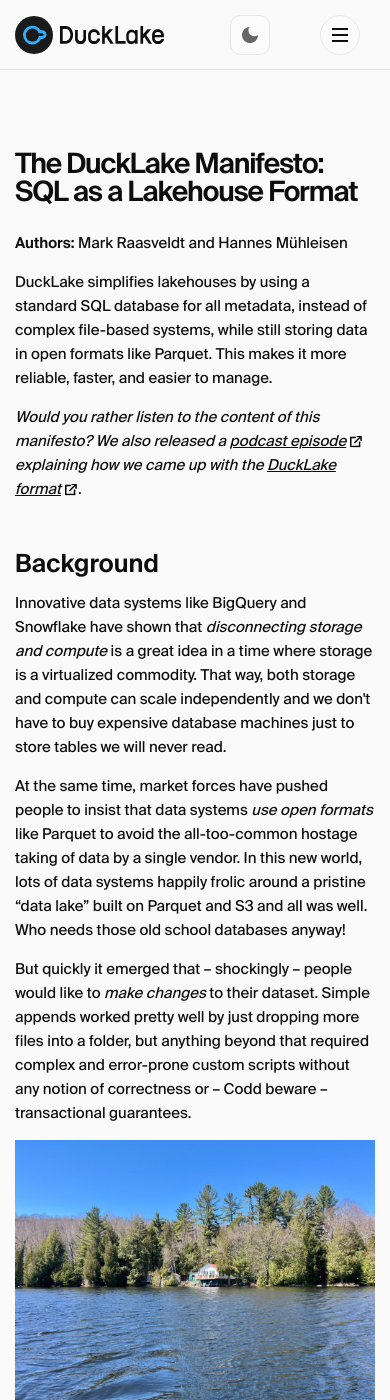
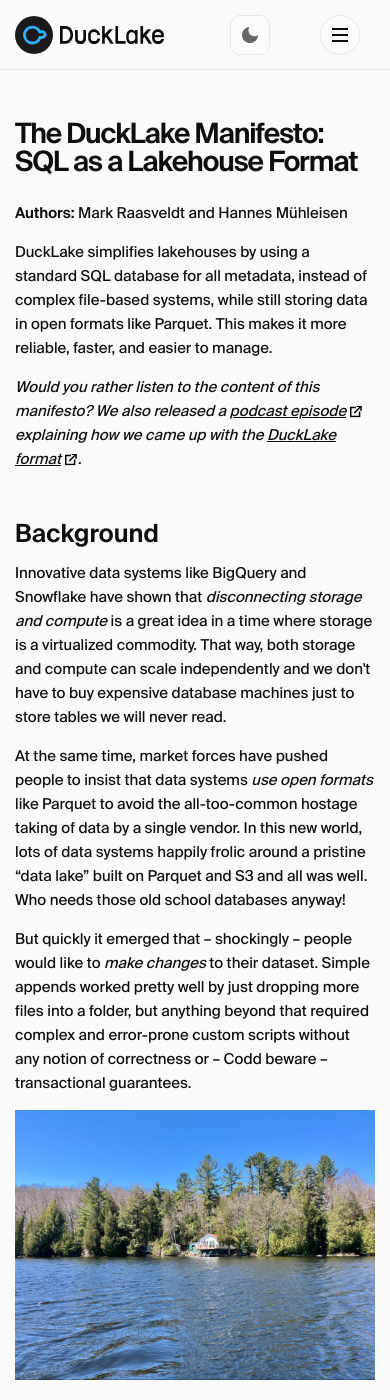
Before and after one commit to szarnyasg/ducklake-web, a Jekyll site: the page built from manifesto/index.md, in a window 390 px wide and 1400 px high. Built offline with Jekyll 4.4.1, drawn with Linux system fonts in a browser that asks for light colours; some web fonts are replaced.

Commit message:
CSS Sync
CSS sync with DuckDB

```diff
--- a/_sass/base/_base.scss
+++ b/_sass/base/_base.scss
@@ -63,9 +63,11 @@
 	font-style: normal!important;
 	text-align: center;
 	font-size: 14px;
+	line-height: 1.1;
 	display: inline-block;
 	width: 100%;
 	margin-bottom: 1.5em;
+	margin-top: 1em;
 	color: var(--main-text-tertiary-color);
 }
 
@@ -104,16 +106,7 @@
 }
 
 
-.pagetitle{
-	padding: 65px 0;
-	h1{
-		font-size: $fontSizeh1;
-		margin: 0;
-	}
-	@media only screen and (max-width: 1170px) {
-		padding: 65px 15px;
-	}
-}
+
 
 
 main{
@@ -211,13 +204,27 @@
 	cursor: pointer;
 }
 
+.pagetitle {
+	padding: 65px 0;
+
+	h1 {
+		font-size: $fontSizeh1;
+		margin: 0;
+	}
+
+	@media only screen and (max-width: 770px) {
+		padding: 45px 0px;
+
+		h1 {
+			font-size: 35px;
+		}
+	}
+}
+
 .layout_default{
 	#main_content_wrap{
 		padding: 0 15px;
 		margin-bottom: 100px;
-	}
-	.pagetitle{
-		padding: 65px 0;
 	}
 }
 
--- a/_sass/layout/_responsive.scss
+++ b/_sass/layout/_responsive.scss
@@ -180,7 +180,6 @@
 		transform: translateY(0);
 	}
 	header .headerline .headercontent .landingmenu nav .hasSub {
-		pointer-events: all;
 		> div,
 		> div > a{
 			pointer-events: none;
@@ -612,12 +611,11 @@
 	}
 
 	.pagetitle {
-		padding: 35px 15px;
+		padding: 35px 0px;
 	}
 
 	em.caption{
 		font-size: 12px;
-		margin-top: .2em;
 	}
 
 }
```
